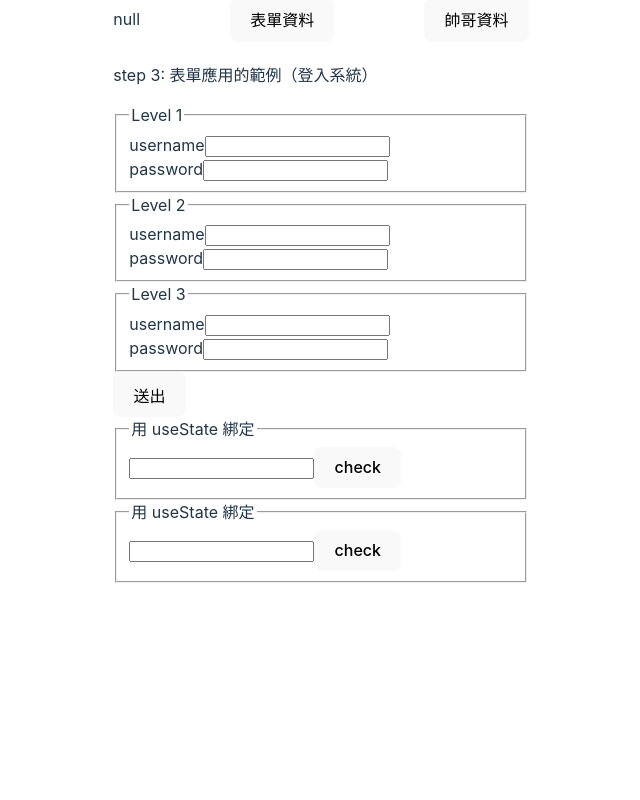
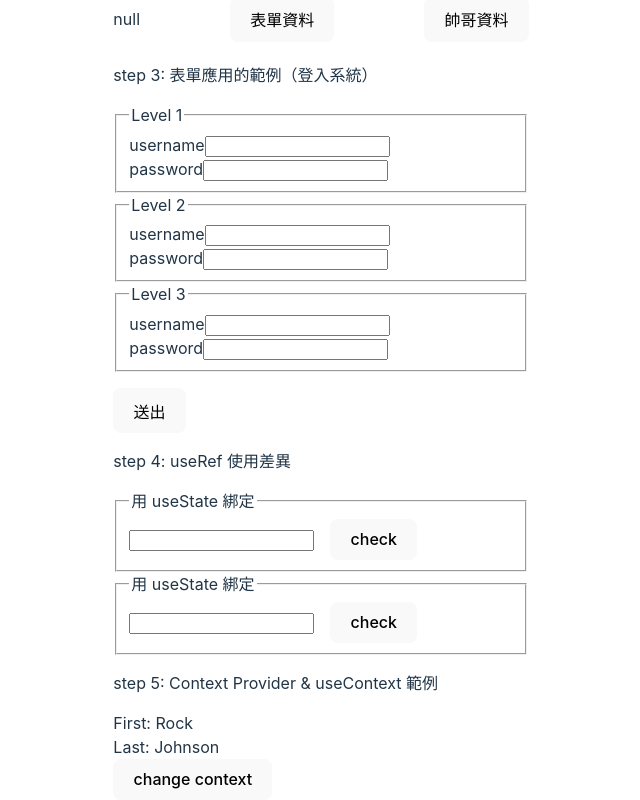
Before and after one commit to Luciano0322/react_course_vite, a React (Vite) app in the folder beginner/: page / in a window 1280 px wide. Shown: the part 329-1129 px from the top of the page, without its empty margins (319-959 px from the left). Before the commit the page ends 912 px from the top, so only its background shows below. Built offline with nearby package versions, Linux system fonts and the light colour scheme.

Commit message:
lesson 7 contex provider & useContext 詳解

```diff
--- a/beginner/src/App.tsx
+++ b/beginner/src/App.tsx
@@ -1,4 +1,5 @@
 import { useState } from "react"
+import ContextExample from "./components/ContextExample";
 import Counter from "./components/Counter";
 import FormExample from "./components/FormExample";
 import RefExample from "./components/RefExample";
@@ -17,6 +18,7 @@ function App() {
       <UseEffectExample />
       <FormExample />
       <RefExample />
+      <ContextExample />
     </div>
   )
 }
--- /dev/null
+++ b/beginner/src/components/ContextExample.tsx
@@ -0,0 +1,59 @@
+import { FC, useContext, useState } from 'react'
+import UserContext, { UserState } from '../store';
+
+// 這裡解釋一下資料傳遞的部分，通常 components 之間要傳遞資料，必須透過 props
+// 的方式傳遞，那麼就會有一種情況，當有一份資料旭要傳遞到子層的子曾使用時，
+// 作為中間層的元進就必須當接線生的角色，即便那份資料你根本不需要也必須做
+// 數量不多還好，但如果層數億多就會很困擾。
+// 在早期還沒有 hook function 的時候，要打破這樣的規則就必須使用 redux 的套件，
+// 但在 hook function 出現之後，藉著 context & useContext hook 就可以很輕鬆的去做到直接傳遞的事情
+
+// const initialState = {
+//   first: "Luciano",
+//   last: "Lee"
+// };
+
+// type UserState = typeof initialState;
+
+// 首先要先 create 一個 context 來提供子層的 component 使用。
+// const UserContext = createContext<typeof initialState>(initialState);
+// 上面的部分我先拆到 store.ts 裏面再引入回來
+
+const PrintName: FC = () => {
+  // 這裡是子層，可以看到透過 useContext 拿到本來應該由 props 傳遞的資料。
+  const user = useContext<UserState>(UserContext);
+  return (
+    <div>
+      <div>First: {user.first}</div>
+      <div>Last: {user.last}</div>
+    </div>
+  );
+}
+
+const ContextExample: FC = () => {
+  const [user, setUser] = useState<UserState>({
+    first: "Rock",
+    last: "Johnson"
+  })
+  // 下面引用剛才 createContext 的 context
+  // 然後記得要如下面的形式 .Provider 並且給予 value
+  // value 的格式為 createContext 的 initialState
+  return (
+    <UserContext.Provider
+      value={user}
+    >
+      <p>step 5: Context Provider & useContext 範例</p>
+      <PrintName/>
+      <button
+        onClick={() => setUser({
+          first: "John",
+          last: "Cena",
+        })}
+      >
+        change context
+      </button>
+    </UserContext.Provider>
+  )
+}
+
+export default ContextExample
--- a/beginner/src/components/FormExample.tsx
+++ b/beginner/src/components/FormExample.tsx
@@ -141,6 +141,9 @@ const FormExample: FC = () => {
         </fieldset>
         <button
           type='submit'
+          style={{
+            margin: '1rem 0 0 0'
+          }}
         >
           送出
         </button>
--- a/beginner/src/components/RefExample.tsx
+++ b/beginner/src/components/RefExample.tsx
@@ -14,7 +14,7 @@ const RefExample: FC = () => {
   // 可以優化react的運行。
   const inputRef = useRef<HTMLInputElement>(null);
 
-  // 當你打開 console 的時候你就能理解為何會說他能優化的部分了
+  // 當你打開以下兩個 console 的時候你就能理解為何會說他能優化的部分了
   // console.log('with state',state);
   // console.log('ref', inputRef);
 
@@ -24,6 +24,7 @@ const RefExample: FC = () => {
   // 詳細文章支援： https://medium.com/hannah-lin/react-hook-%E7%AD%86%E8%A8%98-useref-c628cbf0d7fb
   return (
     <div>
+      <div><p>step 4: useRef 使用差異</p></div>
       <fieldset>
         <legend>用 useState 綁定</legend>
         <input
@@ -31,7 +32,14 @@ const RefExample: FC = () => {
           value={state}
           onChange={onStateChange}
         />
-        <button onClick={() => console.log(state)}>check</button>
+        <button
+          onClick={() => console.log(state)}
+          style={{
+            margin: '0 1rem'
+          }}
+        >
+          check
+        </button>
       </fieldset>
       <fieldset>
         <legend>用 useState 綁定</legend>
@@ -39,7 +47,14 @@ const RefExample: FC = () => {
           type="text"
           ref={inputRef}
         />
-        <button onClick={() => console.log(inputRef.current?.value)}>check</button>
+        <button
+          onClick={() => console.log(inputRef.current?.value)}
+          style={{
+            margin: '0 1rem'
+          }}
+        >
+          check
+        </button>
       </fieldset>
     </div>
   )
--- /dev/null
+++ b/beginner/src/store.ts
@@ -0,0 +1,14 @@
+import { createContext } from "react";
+
+// 這裡提供一種 Typescript 的寫法，不一定都要用 interface
+// 也可以採以下方式，直接針對該資料製作相對應的 type
+const initialState = {
+  first: "Luciano",
+  last: "Lee"
+};
+
+export type UserState = typeof initialState;
+
+const context = createContext<typeof initialState>(initialState);
+
+export default context;
```
